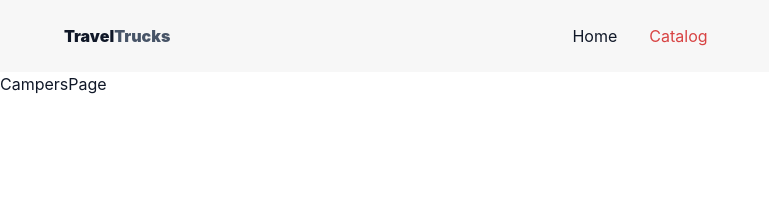
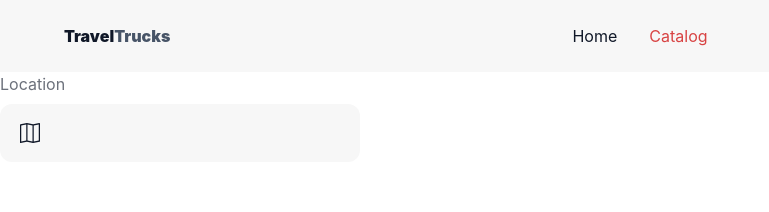
Before and after one commit to FedorovaElizaveta/TravelTrucks, a React (Vite) app: page /campers in a window 1280 px wide. Shown: the top 212 px of the page, without its empty margins (0-769 px from the left). Built offline with nearby package versions, Linux system fonts and the light colour scheme.

Commit message:
Add styles for location filter

```diff
--- a/package.json
+++ b/package.json
@@ -13,6 +13,7 @@
     "clsx": "^2.1.1",
     "react": "^18.3.1",
     "react-dom": "^18.3.1",
+    "react-icons": "^5.4.0",
     "react-router-dom": "^7.1.1",
     "redux": "^5.0.1"
   },
--- /dev/null
+++ b/src/components/LocationFilter/LocationFilter.module.css
@@ -0,0 +1,37 @@
+.locationWrapper {
+  display: flex;
+  flex-direction: column;
+  row-gap: 8px;
+}
+
+.locationLabel {
+  color: #6c717b;
+}
+
+.inputWrapper {
+  position: relative;
+  display: inline-block;
+}
+
+.locationInput {
+  width: 360px;
+  height: 58px;
+  background-color: #f7f7f7;
+  border-radius: 12px;
+  border: transparent 1px solid;
+  font-size: 16px;
+  padding-left: 48px;
+  outline: transparent;
+}
+
+.locationInput:focus {
+  border: #e44848 1px solid;
+}
+
+.mapIcon {
+  position: absolute;
+  left: 20px;
+  top: 50%;
+  transform: translateY(-50%);
+  pointer-events: none;
+}
--- /dev/null
+++ b/src/components/LocationFilter/LocationFilter.tsx
@@ -0,0 +1,23 @@
+import css from "./LocationFilter.module.css";
+import { BsMap } from "react-icons/bs";
+
+const LocationFilter = () => {
+  return (
+    <div className={css.locationWrapper}>
+      <label htmlFor="location" className={css.locationLabel}>
+        Location
+      </label>
+      <div className={css.inputWrapper}>
+        <BsMap size={20} className={css.mapIcon} />
+        <input
+          type="text"
+          name="location"
+          id="location"
+          className={css.locationInput}
+        />
+      </div>
+    </div>
+  );
+};
+
+export default LocationFilter;
--- a/src/index.css
+++ b/src/index.css
@@ -11,60 +11,9 @@
   -moz-osx-font-smoothing: grayscale;
 }
 
-/*
-a {
-  font-weight: 500;
-  color: #646cff;
-  text-decoration: inherit;
+* {
+  box-sizing: border-box;
 }
-a:hover {
-  color: #535bf2;
-}
-
-body {
-  margin: 0;
-  display: flex;
-  place-items: center;
-  min-width: 320px;
-  min-height: 100vh;
-}
-
-h1 {
-  font-size: 3.2em;
-  line-height: 1.1;
-}
-
-button {
-  border-radius: 8px;
-  border: 1px solid transparent;
-  padding: 0.6em 1.2em;
-  font-size: 1em;
-  font-weight: 500;
-  font-family: inherit;
-  background-color: #1a1a1a;
-  cursor: pointer;
-  transition: border-color 0.25s;
-}
-button:hover {
-  border-color: #646cff;
-}
-button:focus,
-button:focus-visible {
-  outline: 4px auto -webkit-focus-ring-color;
-}
-
-@media (prefers-color-scheme: light) {
-  :root {
-    color: #213547;
-    background-color: #ffffff;
-  }
-  a:hover {
-    color: #747bff;
-  }
-  button {
-    background-color: #f9f9f9;
-  }
-} */
 
 a {
   text-decoration: none;
--- a/src/pages/CampersPage/CampersPage.tsx
+++ b/src/pages/CampersPage/CampersPage.tsx
@@ -1,5 +1,11 @@
+import LocationFilter from "../../components/LocationFilter/LocationFilter";
+
 const CampersPage = () => {
-  return <div>CampersPage</div>;
+  return (
+    <div>
+      <LocationFilter />
+    </div>
+  );
 };
 
 export default CampersPage;
```
Also changed, not shown: 1 other file (tests, documents, lock files or other folders).
